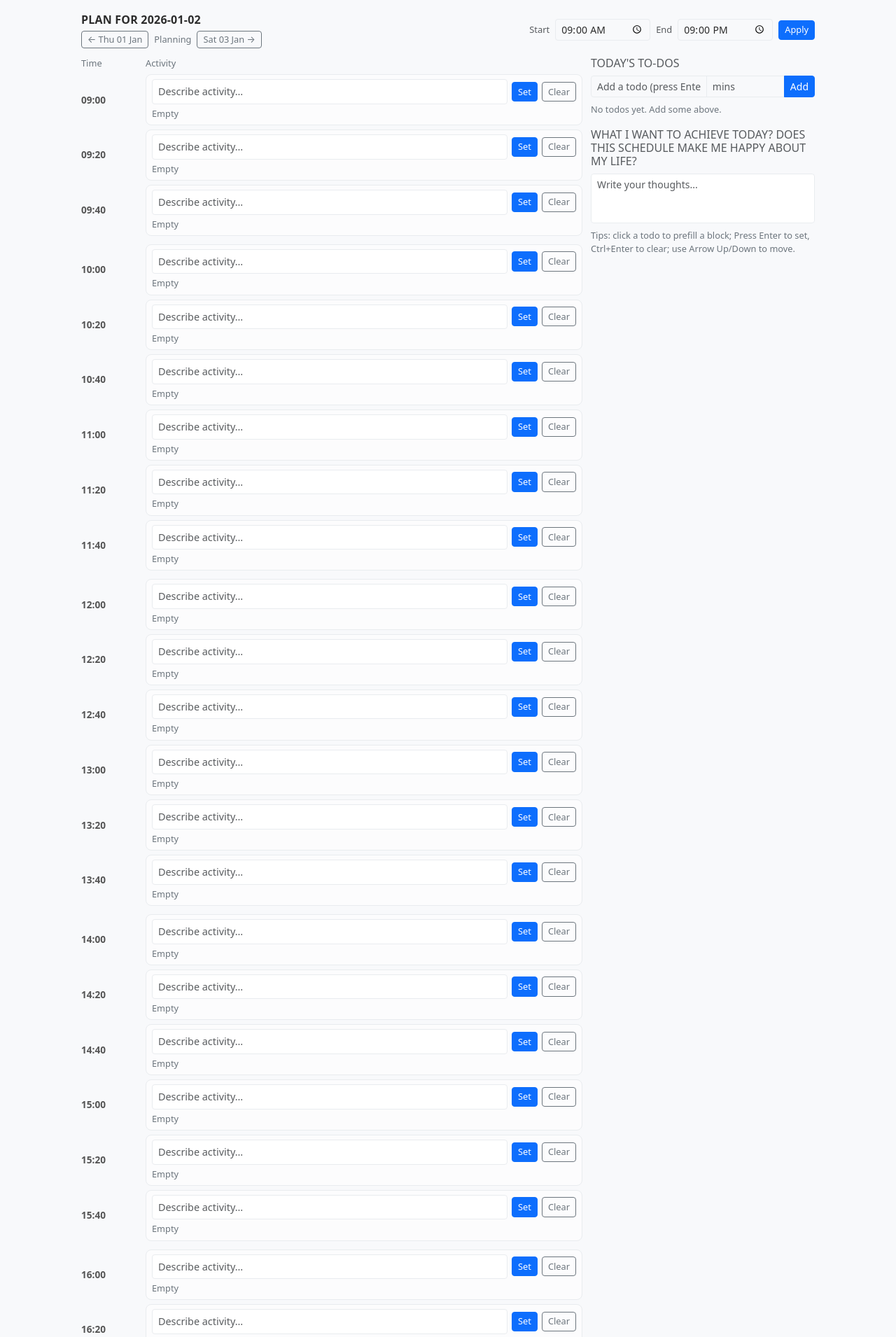
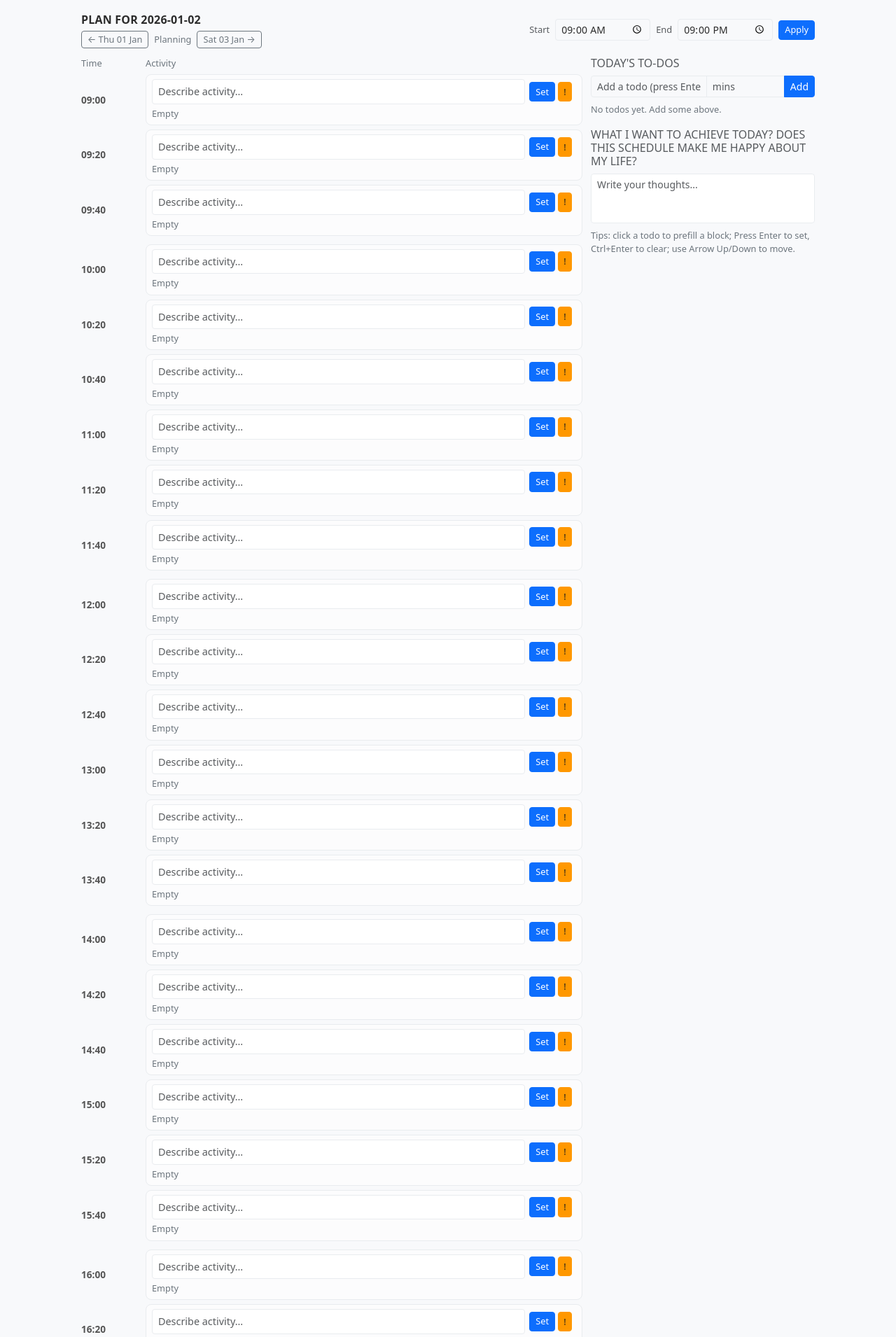
Before and after one commit to zlatkapod/dayplanner, a Flask app: page / in a window 1280 px wide. Shown: the part 39-1949 px from the top of the page at 70% size. Run offline with Flask 3, Linux system fonts and the light colour scheme.

Commit message:
Add "important" flag to blocks with UI and backend updates
- Introduced an "important" flag for blocks to highlight key activities.
- Updated backend logic to persist and toggle the "important" state for blocks.
- Added a button in the block UI to mark/unmark blocks as important.
- Enhanced templates and styles to visually distinguish important blocks.

```diff
--- a/app.py
+++ b/app.py
@@ -62,7 +62,7 @@ def build_plan(day: date_cls, start: time_cls, end: time_cls, existing: dict | N
     dt = datetime.combine(day, start)
     dt_end = datetime.combine(day, end)
     while dt < dt_end:
-        slots.append({"time": dt.strftime("%H:%M"), "activity": ""})
+        slots.append({"time": dt.strftime("%H:%M"), "activity": "", "important": False})
         dt += timedelta(minutes=20)
     plan = {
         "date": date_str(day),
@@ -74,12 +74,16 @@ def build_plan(day: date_cls, start: time_cls, end: time_cls, existing: dict | N
     }
     # if existing provided, try to keep activities where times still exist
     if existing:
-        existing_acts = {b["time"]: b.get("activity","") for b in existing.get("blocks",[])}
+        existing_acts = {b["time"]: b.get("activity", "") for b in existing.get("blocks", [])}
+        existing_imp = {b["time"]: bool(b.get("important", False)) for b in existing.get("blocks", [])}
         plan["todos"] = existing.get("todos", [])
         plan["note"] = existing.get("note", existing.get("notes", ""))
         for b in plan["blocks"]:
-            if b["time"] in existing_acts:
-                b["activity"] = existing_acts[b["time"]]
+            t = b["time"]
+            if t in existing_acts:
+                b["activity"] = existing_acts[t]
+            if t in existing_imp:
+                b["important"] = existing_imp[t]
     return plan
 
 def load_plan(day: date_cls) -> dict:
@@ -465,27 +469,34 @@ def set_block():
     time_key = request.form.get("time")
     text = (request.form.get("text") or "").strip()
     plan = load_plan(day)
+    important = False
     for b in plan["blocks"]:
         if b["time"] == time_key:
             b["activity"] = text
+            important = bool(b.get("important", False))
             break
     save_plan(day, plan)
     # Return just this single block cell (wrapped) for swap
     sunrise, sunset = get_sun_times(day)
-    return render_template("partials/block_cell.html", time_key=time_key, activity=text, plan=plan, sunrise=sunrise, sunset=sunset)
+    return render_template("partials/block_cell.html", time_key=time_key, activity=text, important=important, plan=plan, sunrise=sunrise, sunset=sunset)
 
-@app.route("/block/clear", methods=["POST"])
-def clear_block():
+@app.route("/block/toggle_important", methods=["POST"])
+def toggle_important():
     day = datetime.strptime(request.form.get("date"), "%Y-%m-%d").date()
     time_key = request.form.get("time")
     plan = load_plan(day)
+    activity = ""
+    important = False
     for b in plan["blocks"]:
         if b["time"] == time_key:
-            b["activity"] = ""
+            # flip
+            b["important"] = not bool(b.get("important", False))
+            important = b["important"]
+            activity = b.get("activity", "")
             break
     save_plan(day, plan)
     sunrise, sunset = get_sun_times(day)
-    return render_template("partials/block_cell.html", time_key=time_key, activity="", plan=plan, sunrise=sunrise, sunset=sunset)
+    return render_template("partials/block_cell.html", time_key=time_key, activity=activity, important=important, plan=plan, sunrise=sunrise, sunset=sunset)
 
 @app.route("/tools", methods=["GET"])
 def tools_page():
--- a/templates/base.html
+++ b/templates/base.html
@@ -56,6 +56,23 @@
     .dp-slot { padding: 6px 8px; border-radius: 8px; border: 1px solid var(--bs-border-color); background: var(--dp-card-bg); }
     .dp-slot.empty { background: var(--dp-slot-empty-bg); }
     .dp-slot.filled { background: var(--dp-slot-filled-bg); border-color: var(--dp-slot-filled-border); }
+    /* Important highlight */
+    .dp-slot.important { background: #fff5e6; border-color: #ffcc80; }
+    .theme-dark .dp-slot.important { background: #2a1f10; border-color: #5a3b14; }
+
+    /* Important toggle button */
+    .btn-important {
+      --btn-bg: #ff9800;
+      --btn-border: #ff9800;
+      --btn-color: #1b1b1b;
+      background-color: var(--btn-bg);
+      border-color: var(--btn-border);
+      color: var(--btn-color);
+      line-height: 1;
+      padding-left: .45rem; padding-right: .45rem;
+    }
+    .btn-important:hover { background-color: #fb8c00; border-color: #fb8c00; color: #111; }
+    .btn-important[aria-pressed="true"] { background-color: #ef6c00; border-color: #ef6c00; color: white; }
 
     /* Extra separation before even-hour rows (e.g., 10:00, 12:00, 14:00, ...) */
     .dp-time.dp-row-even-start { margin-top: 6px; }
--- a/templates/partials/block_cell.html
+++ b/templates/partials/block_cell.html
@@ -1,11 +1,13 @@
 
-<div id="cell-{{ time_key|replace(':','') }}" class="dp-slot {{ 'filled' if activity else 'empty' }}" tabindex="0" role="group" aria-label="Block {{ time_key }}">
+<div id="cell-{{ time_key|replace(':','') }}" class="dp-slot {{ 'filled' if activity else 'empty' }} {{ 'important' if important else '' }}" tabindex="0" role="group" aria-label="Block {{ time_key }}">
   <form class="dp-actions" hx-post="/block" hx-target="#cell-{{ time_key|replace(':','') }}" hx-swap="outerHTML">
     <input type="hidden" name="date" value="{{ plan.date if plan is defined else '' }}"/>
     <input type="hidden" name="time" value="{{ time_key }}"/>
     <input name="text" class="form-control form-control-sm" placeholder="Describe activity…" value="{{ activity }}" />
-    <button type="submit" class="btn btn-primary btn-sm">Set</button>
-    <button class="btn btn-outline-secondary btn-sm" hx-post="/block/clear" hx-include="closest form" hx-target="#cell-{{ time_key|replace(':','') }}" hx-swap="outerHTML" type="button">Clear</button>
+    <div class="d-flex gap-1">
+      <button type="submit" class="btn btn-primary btn-sm">Set</button>
+      <button type="button" class="btn btn-important btn-sm" title="Mark important" aria-pressed="{{ 'true' if important else 'false' }}" hx-post="/block/toggle_important" hx-include="closest form" hx-target="#cell-{{ time_key|replace(':','') }}" hx-swap="outerHTML">!</button>
+    </div>
   </form>
   {% if activity %}
     <div class="dp-muted mt-1">Scheduled: {{ activity }}</div>
--- a/templates/partials/blocks.html
+++ b/templates/partials/blocks.html
@@ -10,6 +10,7 @@
       <div class="dp-time {{ row_class }}">{{ b.time }} {% if sunrise and sunset %}{% if b.time >= sunrise and b.time < sunset %}<span class="text-warning" aria-label="day">&#9728;</span>{% else %}<span class="text-primary" aria-label="night">&#9790;</span>{% endif %}{% endif %}</div>
       {% set time_key = b.time %}
       {% set activity = b.activity %}
+      {% set important = b.important %}
       {% include "partials/block_cell.html" %}
     {% endfor %}
   </div>
```
